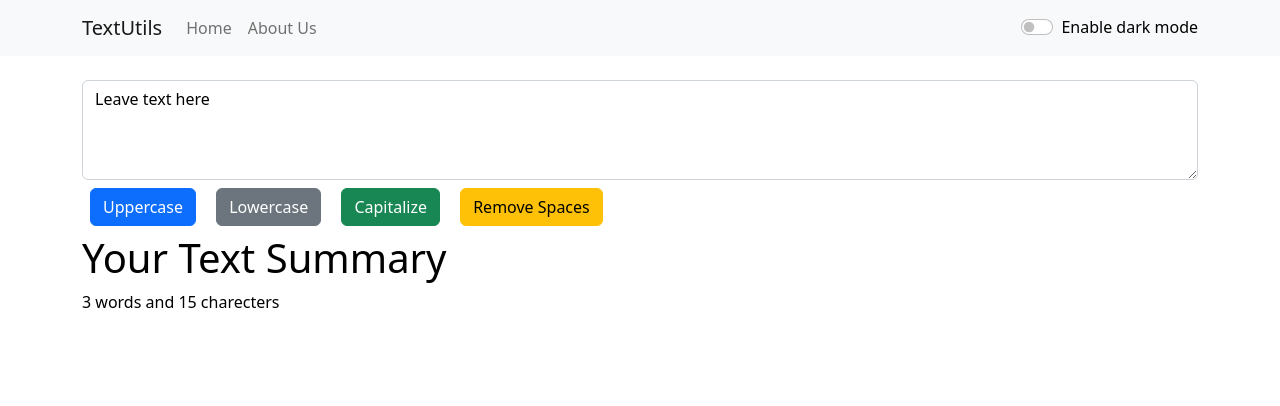
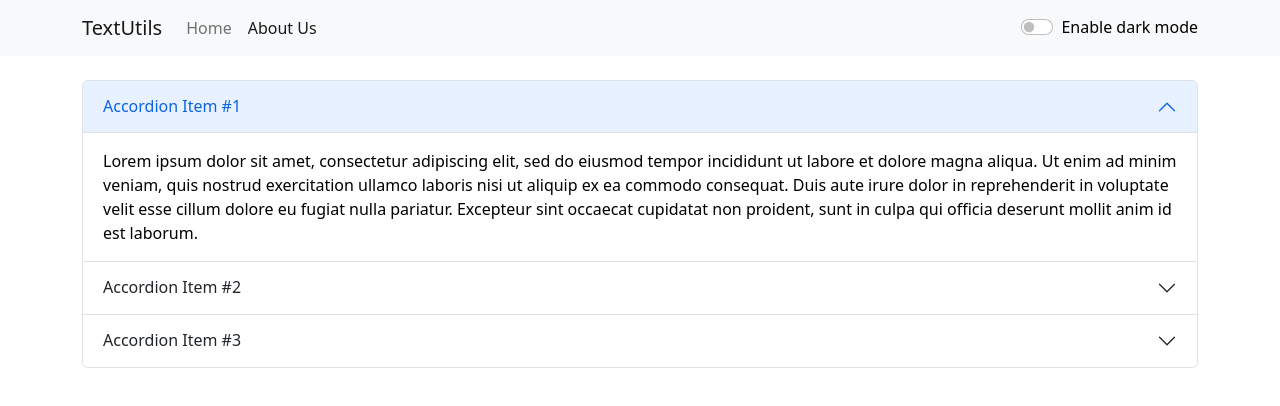
Before and after one commit to shyamtala003/TextUtils, a React (Create React App) app: page /about in a window 1280 px wide. Shown: the top 406 px of the page. Built offline with nearby package versions, Linux system fonts and the light colour scheme; the HTML template or start-up script is replaced by a standard one.

Commit message:
about component added with react-router-dom

```diff
--- a/package.json
+++ b/package.json
@@ -10,6 +10,8 @@
     "react": "^18.2.0",
     "react-bootstrap": "^2.7.0",
     "react-dom": "^18.2.0",
+    "react-router-bootstrap": "^0.26.2",
+    "react-router-dom": "^6.6.2",
     "react-scripts": "5.0.1",
     "web-vitals": "^2.1.4"
   },
--- a/public/index.html
+++ b/public/index.html
@@ -2,12 +2,12 @@
 <html lang="en">
   <head>
     <meta charset="utf-8" />
-    <link rel="icon" href="%PUBLIC_URL%/favicon.ico" />
+    <link rel="icon" href="./favicon.ico" />
     <meta name="viewport" content="width=device-width, initial-scale=1" />
     <meta name="theme-color" content="#000000" />
     <meta
       name="description"
-      content="Web site created using create-react-app"
+      content="TextUtils is a utility which can be used to manipulate your text in way you want."
     />
     <!--
       Notice the use of %PUBLIC_URL% in the tags above.
@@ -18,7 +18,7 @@
       work correctly both with client-side routing and a non-root public URL.
       Learn how to configure a non-root public URL by running `npm run build`.
     -->
-    <title>TextUtils</title>
+    <title>TextUtils-Home</title>
   </head>
   <body>
     <noscript>You need to enable JavaScript to run this app.</noscript>
--- a/src/App.js
+++ b/src/App.js
@@ -1,7 +1,9 @@
-import { useState } from "react";
+import React, { useState } from "react";
 import NavBar from "./components/NavBar";
 import TextForm from "./components/TextForm";
 import ToastAlert from "./components/ToastAlert";
+import About from "./components/About";
+import { BrowserRouter as Router, Routes, Route } from "react-router-dom";
 
 function App() {
   const [mode, setMode] = useState("light");
@@ -31,9 +33,23 @@ function App() {
 
   return (
     <>
-      <NavBar title="TextUtils" mode={mode} toggleTheme={toggleTheme}></NavBar>
-      <ToastAlert showAlert={showAlert} alertData={alert} />
-      <TextForm mode={mode} setAlertData={setAlertData} />
+      <Router>
+        <NavBar
+          title="TextUtils"
+          mode={mode}
+          toggleTheme={toggleTheme}
+        ></NavBar>
+        <ToastAlert showAlert={showAlert} alertData={alert} />
+
+        <Routes>
+          <Route
+            path="/"
+            exact
+            element={<TextForm mode={mode} setAlertData={setAlertData} />}
+          />
+          <Route path="/about" exact element={<About mode={mode} />} />
+        </Routes>
+      </Router>
     </>
   );
 }
--- /dev/null
+++ b/src/components/About.js
@@ -0,0 +1,68 @@
+import React from "react";
+import Accordion from "react-bootstrap/Accordion";
+import Container from "react-bootstrap/esm/Container";
+
+const About = ({ mode }) => {
+  return (
+    <Container className="my-4">
+      <Accordion defaultActiveKey={["0"]} alwaysOpen>
+        <Accordion.Item
+          eventKey="0"
+          style={{
+            background: mode === "light" ? "white" : "#343a40",
+            color: mode === "light" ? "black" : "white",
+          }}
+        >
+          <Accordion.Header>Accordion Item #1</Accordion.Header>
+          <Accordion.Body>
+            Lorem ipsum dolor sit amet, consectetur adipiscing elit, sed do
+            eiusmod tempor incididunt ut labore et dolore magna aliqua. Ut enim
+            ad minim veniam, quis nostrud exercitation ullamco laboris nisi ut
+            aliquip ex ea commodo consequat. Duis aute irure dolor in
+            reprehenderit in voluptate velit esse cillum dolore eu fugiat nulla
+            pariatur. Excepteur sint occaecat cupidatat non proident, sunt in
+            culpa qui officia deserunt mollit anim id est laborum.
+          </Accordion.Body>
+        </Accordion.Item>
+        <Accordion.Item
+          eventKey="1"
+          style={{
+            background: mode === "light" ? "white" : "#343a40",
+            color: mode === "light" ? "black" : "white",
+          }}
+        >
+          <Accordion.Header>Accordion Item #2</Accordion.Header>
+          <Accordion.Body>
+            Lorem ipsum dolor sit amet, consectetur adipiscing elit, sed do
+            eiusmod tempor incididunt ut labore et dolore magna aliqua. Ut enim
+            ad minim veniam, quis nostrud exercitation ullamco laboris nisi ut
+            aliquip ex ea commodo conse quat. Duis aute irure dolor in
+            reprehenderit in voluptate velit esse cillum dolore eu fugiat nulla
+            pariatur. Excepteur sint occaecat cupidatat non proident, sunt in
+            culpa qui officia deserunt mollit anim id est laborum.
+          </Accordion.Body>
+        </Accordion.Item>
+        <Accordion.Item
+          eventKey="3"
+          style={{
+            background: mode === "light" ? "white" : "#343a40",
+            color: mode === "light" ? "black" : "white",
+          }}
+        >
+          <Accordion.Header>Accordion Item #3</Accordion.Header>
+          <Accordion.Body>
+            Lorem ipsum dolor sit amet, consectetur adipiscing elit, sed do
+            eiusmod tempor incididunt ut labore et dolore magna aliqua. Ut enim
+            ad minim veniam, quis nostrud exercitation ullamco laboris nisi ut
+            aliquip ex ea commodo consequat. Duis aute irure dolor in
+            reprehenderit in voluptate velit esse cillum dolore eu fugiat nulla
+            pariatur. Excepteur sint occaecat cupidatat non proident, sunt in
+            culpa qui officia deserunt mollit anim id est laborum.
+          </Accordion.Body>
+        </Accordion.Item>
+      </Accordion>
+    </Container>
+  );
+};
+
+export default About;
--- a/src/components/NavBar.js
+++ b/src/components/NavBar.js
@@ -2,18 +2,25 @@ import Container from "react-bootstrap/Container";
 import Nav from "react-bootstrap/Nav";
 import Navbar from "react-bootstrap/Navbar";
 import Form from "react-bootstrap/Form";
+import { LinkContainer } from "react-router-bootstrap";
 import PropTypes from "prop-types";
 
 function NavBar({ title, mode, toggleTheme }) {
   return (
     <Navbar bg={mode} variant={mode} expand="lg">
       <Container>
-        <Navbar.Brand href="#home">{title}</Navbar.Brand>
+        <LinkContainer to="/">
+          <Navbar.Brand>{title}</Navbar.Brand>
+        </LinkContainer>
         <Navbar.Toggle aria-controls="basic-navbar-nav" />
         <Navbar.Collapse id="basic-navbar-nav">
           <Nav className="me-auto">
-            <Nav.Link href="#home">Home</Nav.Link>
-            <Nav.Link href="#link">About Us</Nav.Link>
+            <LinkContainer to="/">
+              <Nav.Link>Home</Nav.Link>
+            </LinkContainer>
+            <LinkContainer to="/about">
+              <Nav.Link>About Us</Nav.Link>
+            </LinkContainer>
           </Nav>
           <Form.Check
             style={mode === "light" ? { color: "black" } : { color: "white" }}
```
Also changed, not shown: 2 other files (tests, documents, lock files or other folders).
